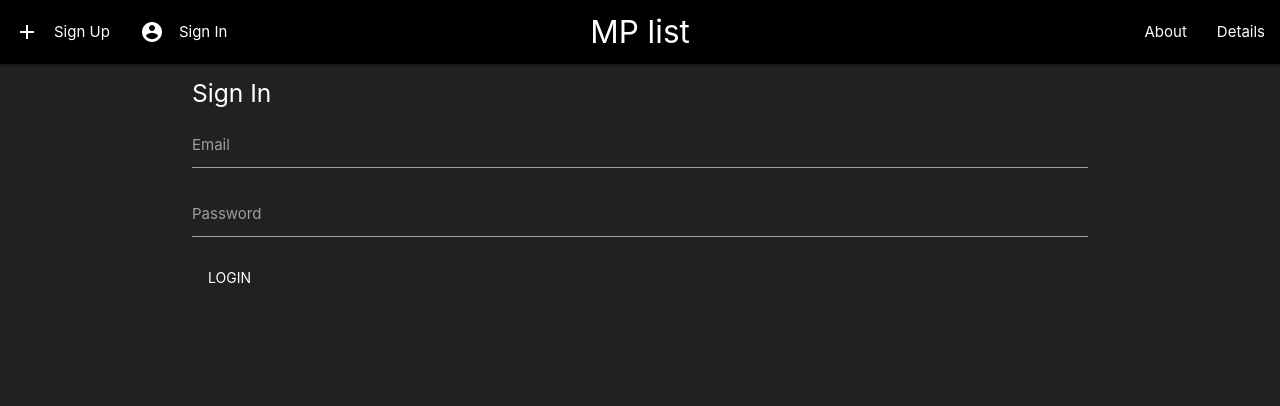
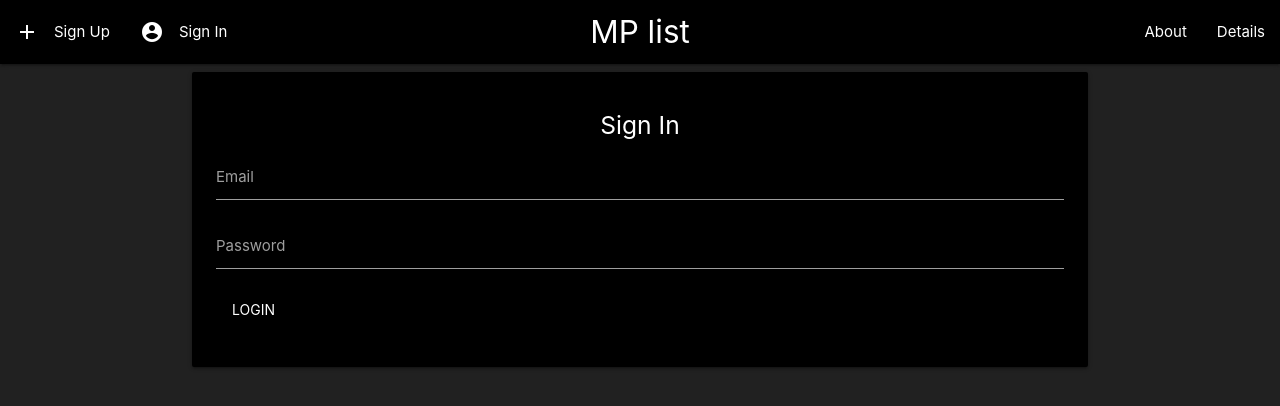
Before and after one commit to lilaouadi/Project3, a React (Create React App) app in the folder politics/client/: page /signin in a window 1280 px wide. Shown: the top 406 px of the page. Built offline with nearby package versions, Linux system fonts and the light colour scheme.

Commit message:
signup and login styling done

```diff
--- a/politics/client/src/pages/SignIn.js
+++ b/politics/client/src/pages/SignIn.js
@@ -17,22 +17,22 @@ class SignIn extends Component {
     render() {
         return (
             <div className="container">
-
+                <div className="card-panel black white-text">
                 <form onSubmit={this.handleSubmit} >
-                  <h5 className="white-text text-darken-3">Sign In</h5>
-                  <div className="input-field">
+                  <h5 className="white-text center ">Sign In</h5>
+                  <div className="input-field white-text">
                       <label htmlfor="email">Email</label>
-                      <input type="email" id="email" onChange={this.handleChange}/>
+                      <input className="white-text" type="email" id="email" onChange={this.handleChange}/>
                       </div>
-                      <div className="input-field">
+                      <div className="input-field white-text">
                       <label htmlfor="password">Password</label>
-                      <input type="password" id="password" onChange={this.handleChange}/>
+                      <input className="white-text"  type="password" id="password" onChange={this.handleChange}/>
                       </div>
                        <div className="input-field">
                            <button className="btn-flat white-text lighten-1 z-depth-0">Login</button>
                            </div>
                 </form>
-
+                </div>
             </div>
         )
     }
--- a/politics/client/src/pages/SignUp.js
+++ b/politics/client/src/pages/SignUp.js
@@ -19,28 +19,30 @@ class SignUp extends Component {
     render() {
         return (
             <div className="container">
+                    <div className="card-panel black">
                 <form onSubmit={this.handleSubmit}>
                   <h5 className="white-text center text-darken-3">Sign Up</h5>
                   <div className="input-field">
                       <label htmlfor="email">Email</label>
-                      <input type="email" id="email" onChange={this.handleChange}/>
+                      <input className="white-text"  type="email" id="email" onChange={this.handleChange}/>
                       </div>
                       <div className="input-field">
                       <label htmlfor="password">Password</label>
-                      <input type="password" id="password" onChange={this.handleChange}/>
+                      <input className="white-text"  type="password" id="password" onChange={this.handleChange}/>
                       </div>
                       <div className="input-field">
                       <label htmlfor="firstName">First Name</label>
-                      <input type="text" id="firstName" onChange={this.handleChange}/>
+                      <input className="white-text"  type="text" id="firstName" onChange={this.handleChange}/>
                       </div>
                       <div className="input-field">
                       <label htmlfor="lastName">Last Name</label>
-                      <input type="text" id="lastName" onChange={this.handleChange}/>
+                      <input className="white-text"  type="text" id="lastName" onChange={this.handleChange}/>
                       </div>
                        <div className="input-field">
                            <button className="btn-flat white-text lighten-1 z-depth-0">Sign Up</button>
                            </div>
                 </form>
+                </div>
 
             </div>
         )
```
